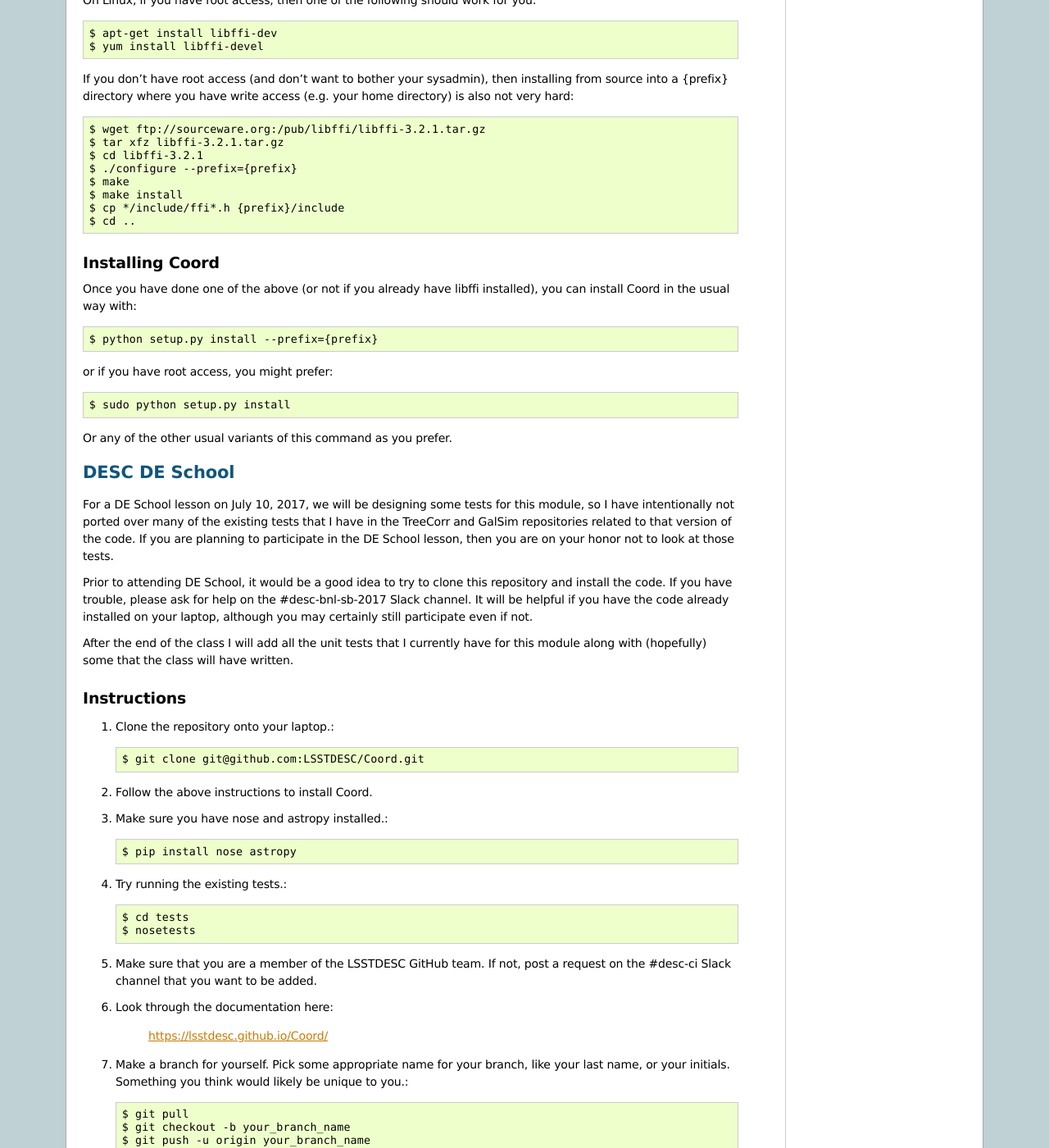
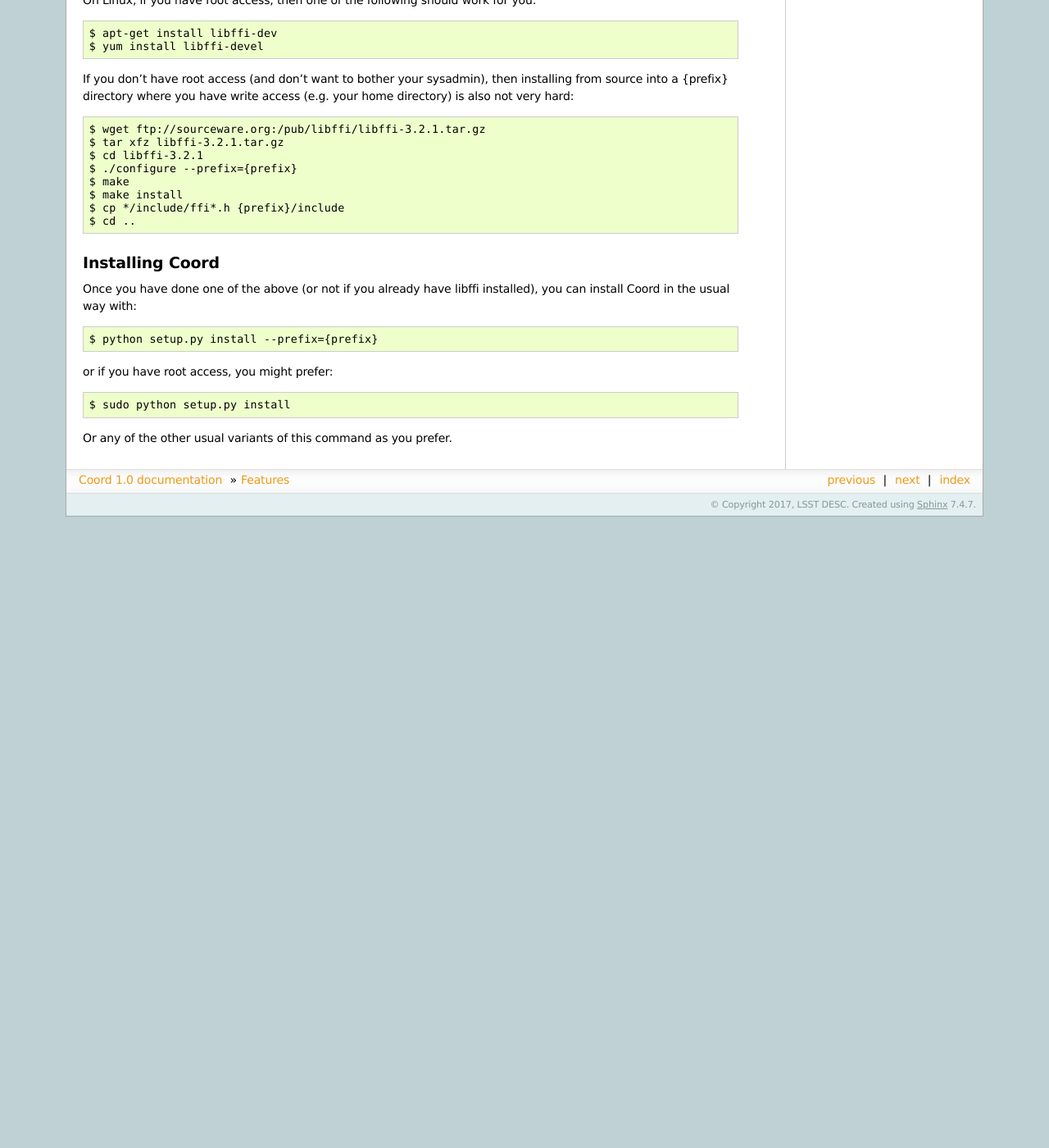
Before and after one commit to LSSTDESC/Coord, a Sphinx documentation site: the page built from docs/overview.rst, in a window 1280 px wide and 1400 px high, scrolled down 1045 px. Shown: the whole window at 82% size. Built offline with Sphinx 7.4.7, drawn with Linux system fonts in a browser that asks for light colours; after the commit the page ends 1675 px from its top, so only the background shows below that; some of the changed text lies outside the part shown.

Commit message:
Update DE SChool mention to past tense and break out the original instructions into their own place in the docs (since not terribly relevant anymore)

```diff
--- a/README.rst
+++ b/README.rst
@@ -25,12 +25,13 @@
 It has been republished here as a stand-alone module to enable others (within the LSST DESC
 or not) to have easier access to these functions.
 
-In addition, the module will be used as a pedagogical tool at the LSST DESC DE School
-on July 9, 2017.  (See below for more details about this.)
+One missing feature (for which pull requests would be welcome) is conversion between FK5 and ICRS
+systems (or even FK4).  If you care about the slight differences between these systems, then you
+should probably stick to astropy, which does handle these distinctions.
 
-One missing feature (for which pull requests would be welcome) is conversion between FK5 and ICRS
-systems (never mind FK4).  If you care about the slight differences between these systems, then
-you should probably stick to astropy, which does handle these distinctions.
+Aside: The module was used as a pedagogical tool at the LSST DESC DE School on July 9, 2017.
+A video of the `lesson <http://www.lsst-desc.org/DEschool#MikeJarvis>`_ can be viewed
+`here <https://www.youtube.com/watch?v=u3x5OEXgtnU>`_.
 
 Licence
 =======
@@ -85,84 +86,3 @@
     $ sudo python setup.py install
 
 Or any of the other usual variants of this command as you prefer.
-
-
-DESC DE School
-==============
-
-For a DE School lesson on July 10, 2017, we will be designing some tests for this module, so
-I have intentionally not ported over many of the existing tests that I have in the TreeCorr and
-GalSim repositories related to that version of the code.  If you are planning to participate in
-the DE School lesson, then you are on your honor not to look at those tests.
-
-Prior to attending DE School, it would be a good idea to try to clone this repository and install
-the code.  If you have trouble, please ask for help on the #desc-bnl-sb-2017 Slack channel.
-It will be helpful if you have the code already installed on your laptop, although you may
-certainly still participate even if not.
-
-After the end of the class I will add all the unit tests that I currently have for this module
-along with (hopefully) some that the class will have written.
-
-Instructions
-------------
-
-1. Clone the repository onto your laptop.::
-
-    $ git clone git@github.com:LSSTDESC/Coord.git
-
-2. Follow the above instructions to install Coord.
-
-3. Make sure you have nose and astropy installed.::
-
-    $ pip install nose astropy
-
-4. Try running the existing tests.::
-
-    $ cd tests
-    $ nosetests
-
-5. Make sure that you are a member of the LSSTDESC GitHub team.  If not, post a request on the
-   #desc-ci Slack channel that you want to be added.
-
-6. Look through the documentation here:
-
-    https://lsstdesc.github.io/Coord/
-
-7. Make a branch for yourself.  Pick some appropriate name for your branch, like your last name,
-   or your initials.  Something you think would likely be unique to you.::
-
-    $ git pull
-    $ git checkout -b your_branch_name
-    $ git push -u origin your_branch_name
-
-8. Look through the existing tests and pick a test that is currently unimplemented.
-   There are lots of stubs of test functions that you can pick from that currently just say
-   ``pass``, or feel free to do something different if you have an idea of what to test and
-   don't seem something appropriate.
-
-   Write the test.  Think about the various considerations I talked about in the lesson.
-
-   Be as complete or not as you want.  You only have half an hour, so don't worry if you don't
-   feel like you covered everything about the concept you are trying to test.
-
-9. One the test is working, commit and push.::
-
-    $ git add -p
-    $ git commit -m "Add some tests of the .... function"
-    $ git push
-
-10. Make a pull request of your new test.  Start here:
-
-     https://github.com/LSSTDESC/Coord/compare
-
-    Select the "compare" tab, and find your branch name.
-
-    Write a short title.  e.g. "Add test of stereographic projection"
-
-    Write a slightly longer summary in the text box.  (Normally -- for this exercise there might
-    not be much more to write than what you already wrote in the title.)
-
-    Click "Create pull request"
-
-    Wait for Travis to run your test.  If it fails, check why and edit your code appropriately.
-    You can add more commits to your branch, which will be included in the pull request.
--- a/docs/index.rst
+++ b/docs/index.rst
@@ -10,6 +10,7 @@
 .. toctree::
 
     overview
+    deschool
 
 Code Documentation
 ==================
```
Also changed, not shown: docs/deschool.rst (added, +84 -0 lines), 1 other file.
